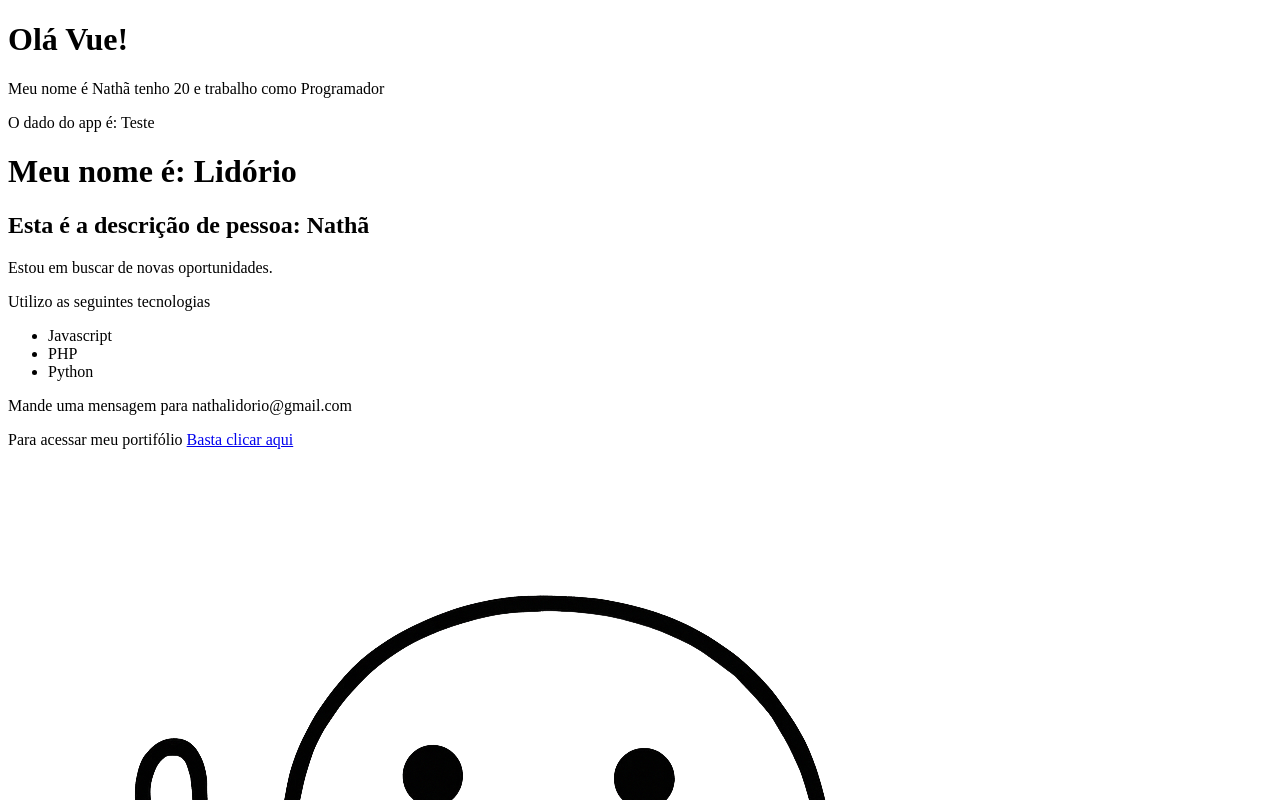
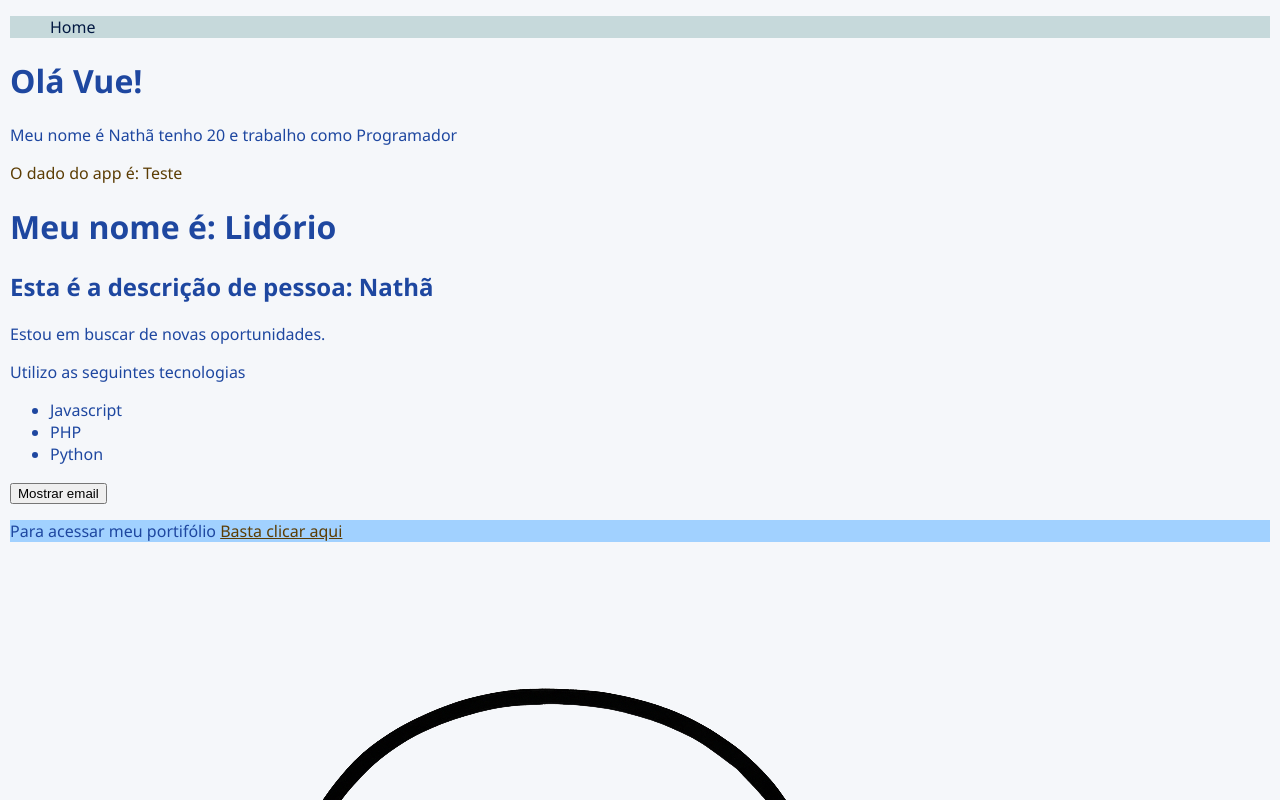
Before and after one commit to nathalidev/projeto1, a Vue app: page / in a window 1280 px wide. Shown: the top 800 px of the page. Built offline with nearby package versions, Linux system fonts and the light colour scheme.

Commit message:
terceiro commit

```diff
--- a/src/App.vue
+++ b/src/App.vue
@@ -1,21 +1,26 @@
 <template>
-    <PrimeiroComponente />
-    <p>O dado do app é: {{ testando }}</p>
-    <LifeCycle />
-    <Pessoa />
+    <div>
+        <Header/>
+        <PrimeiroComponente />
+        <p class="paragrafo_pai">O dado do app é: {{ testando }}</p>
+        <LifeCycle />
+        <Pessoa />
+    </div>
 </template>
 
 <script>
 import PrimeiroComponente from './components/PrimeiroComponente.vue'
 import LifeCycle from './components/LifeCycle.vue'
 import Pessoa from './components/Pessoa.vue'
+import Header from './components/Header.vue'
 
     export default {
         name:"App",
         components: {
             PrimeiroComponente,
             LifeCycle,
-            Pessoa
+            Pessoa,
+            Header
         },
         data() {
             return {
@@ -24,3 +29,25 @@ import Pessoa from './components/Pessoa.vue'
         }
     }
 </script>
+
+<style>
+    body {
+    background-color: #f5f7fa;
+    color: #1e47a0;
+    font-family: 'Segoe UI', sans-serif;
+    margin: 10px;
+    }
+
+    a {
+    color: #5c3d04;
+    }
+
+    .teste {
+        background-color: #a1d1ff;
+    }
+
+    .paragrafo_pai{
+        color: #5c3d04;
+    }
+
+</style>
--- /dev/null
+++ b/src/components/Header.vue
@@ -0,0 +1,32 @@
+<template>
+    <ul>
+        <li><a href ="#">Home</a></li>
+    </ul>
+</template>
+<script>
+export default {
+    name: "Header"
+}
+</script>
+
+<style scoped>
+ul{
+    list-style: none;
+    display: flex;
+    background: #c6d9db;
+}
+
+li {
+    margin-right: 10px;
+}
+
+a{
+    color: #021842;;
+    text-decoration: none;
+    transition: .5s;
+}
+
+a:hover{
+    color: #1ae4ff;
+}
+</style>
--- a/src/components/Info.vue
+++ b/src/components/Info.vue
@@ -8,8 +8,11 @@
             <li>PHP</li>
             <li>Python</li>
         </ul>
+        <div>
+            <button @click="showEmail">{{ textoBotao }}</button>
+        </div>
         <p v-show = "mostrar_email && !esta_trabalhando">Mande uma mensagem para {{ email }}</p>
-        <p>Para acessar meu portifólio <a v-bind:href ="meu_link" target = "blank">Basta clicar aqui</a></p>
+        <p class ="teste">Para acessar meu portifólio <a v-bind:href ="meu_link" target = "blank">Basta clicar aqui</a></p>
         <Picture />
     </div>
 </template>
@@ -27,10 +30,21 @@ import Picture from './Picture.vue'
         data() {
             return {
                 esta_trabalhando: false,
-                mostrar_email:true,
+                mostrar_email:false,
                 email: "nathalidorio@gmail.com",
-                meu_link: "https://www.inter.it/it"
+                meu_link: "https://www.inter.it/it",
+                textoBotao: "Mostrar email"
             };
         },
+        methods: {
+            showEmail() {
+                this.mostrar_email = !this. mostrar_email;
+                if(!this.mostrar_email){
+                    this.textoBotao = "Mostrar email";
+                }else{
+                    this.textoBotao = "Esconder email";
+                }
+            }
+        }
     }
 </script>
--- a/src/components/LifeCycle.vue
+++ b/src/components/LifeCycle.vue
@@ -14,11 +14,18 @@ export default{
         setTimeout(() => {
             this.nome = 'Nathã'
         }, 2000)
+        this.lifeCycle()
     },
     mounted() {
         setTimeout(() => {
             this.nome = 'Lidório'
         }, 4000)
+        this.lifeCycle()
     },
+    methods: {
+        lifeCycle(){
+            console.log("Executou")
+        }
+    }
 }
 </script>
```
